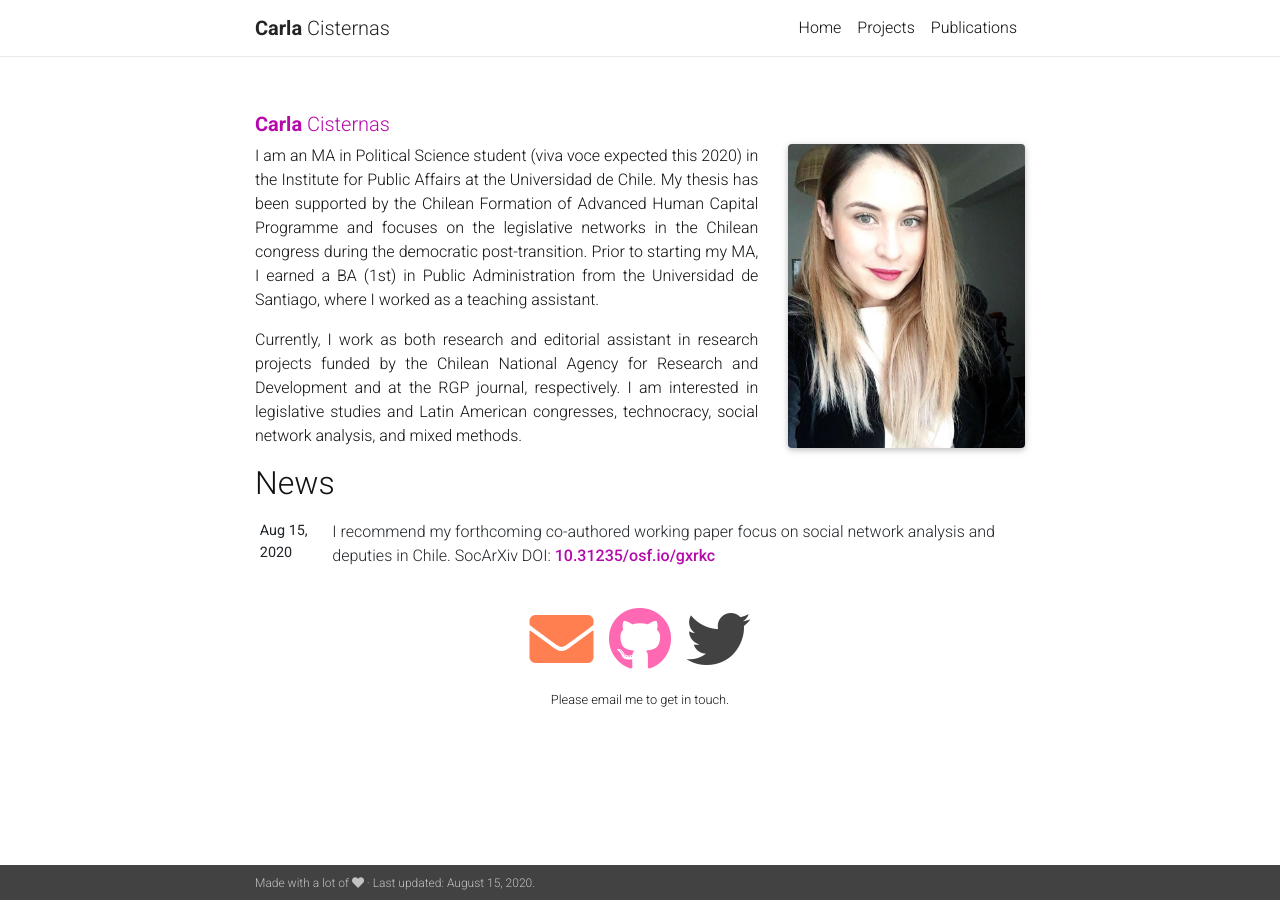
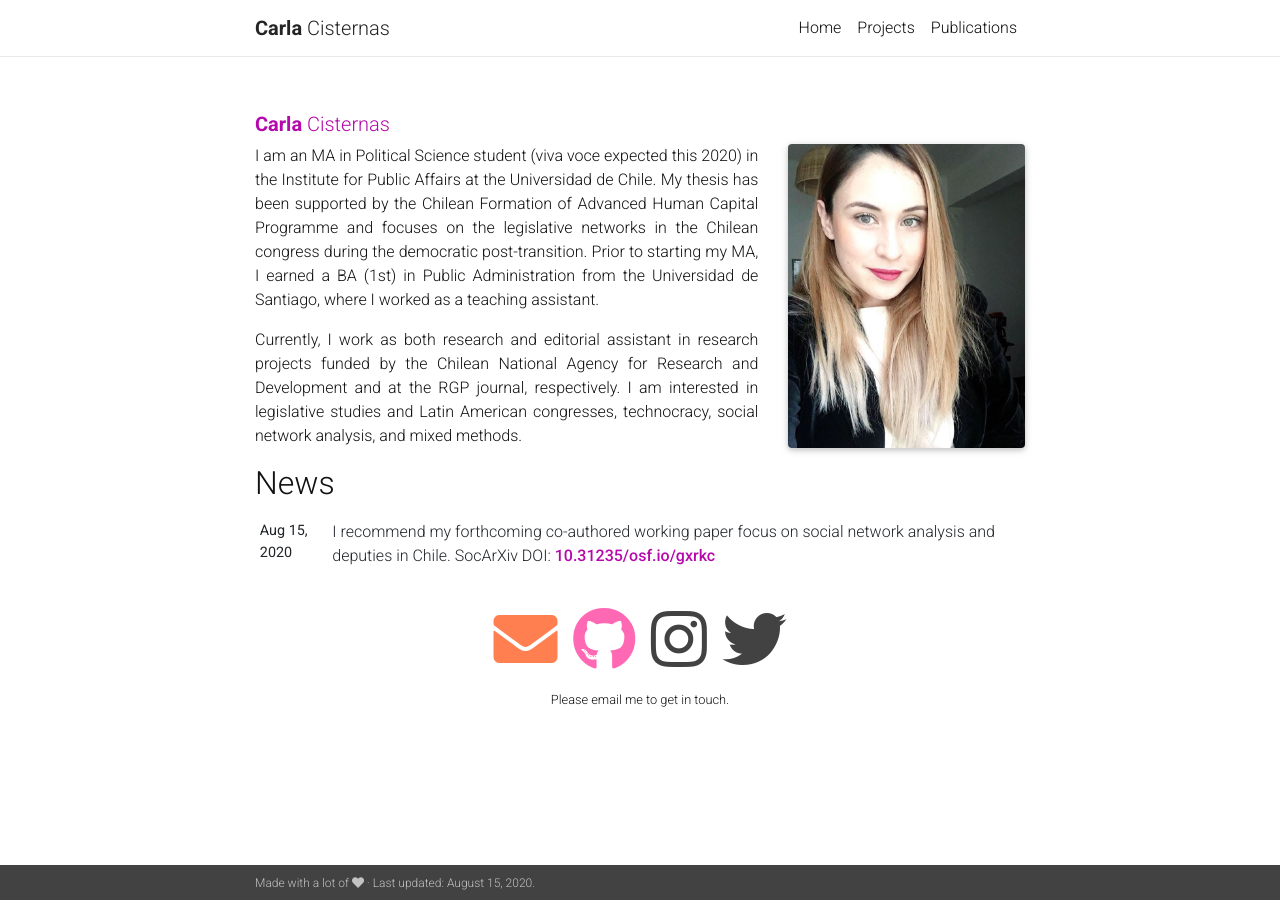
Before and after one commit to training-datalab/carlacisternas.com, a Jekyll site: the page built from _pages/about.md, in a window 1280 px wide. Built offline with Jekyll 4.4.1, drawn with Linux system fonts in a browser that asks for light colours; nearby versions of some CDN libraries; a style sheet for code colours, icons or effects is not loaded.

Commit message:
Update social.html

```diff
--- a/_includes/social.html
+++ b/_includes/social.html
@@ -6,6 +6,7 @@
   {% if site.github_username %}<a href="https://github.com/{{ site.github_username }}" target="_blank" title="GitHub"><span style="color: hotPink;"><i class="fab fa-github"></i></span></a>{% endif %}
   {% if site.research_gate_profile %}<a href="https://www.researchgate.net/profile/{{site.research_gate_profile}}/" target="_blank" title="ResearchGate"><span style="color: plum;"><i class="ai ai-researchgate"></i></span></a>{% endif %}
   {% if site.linkedin_username %}<a href="https://www.linkedin.com/in/{{ site.linkedin_username }}" target="_blank" title="LinkedIn"><i class="fab fa-linkedin"></i></a>{% endif %}
+  <a href="https://www.instagram.com/carlacisternasg/" target="_blank" title="Instagram"><i class="fab fa-instagram"></i></a>
   {% if site.twitter_username %}<a href="https://twitter.com/{{ site.twitter_username }}" target="_blank" title="Twitter"><i class="fab fa-twitter"></i></a>{% endif %}
   {% if site.medium_username %}<a href="https://medium.com/@{{ site.medium_username }}" target="_blank" title="Medium"><i class="fab fa-medium"></i></a>{% endif %}
   {% if site.quora_username %}<a href="https://www.quora.com/profile/{{ site.quora_username }}" target="_blank" title="Quora"><i class="fab fa-quora"></i></a>{% endif %}
```
